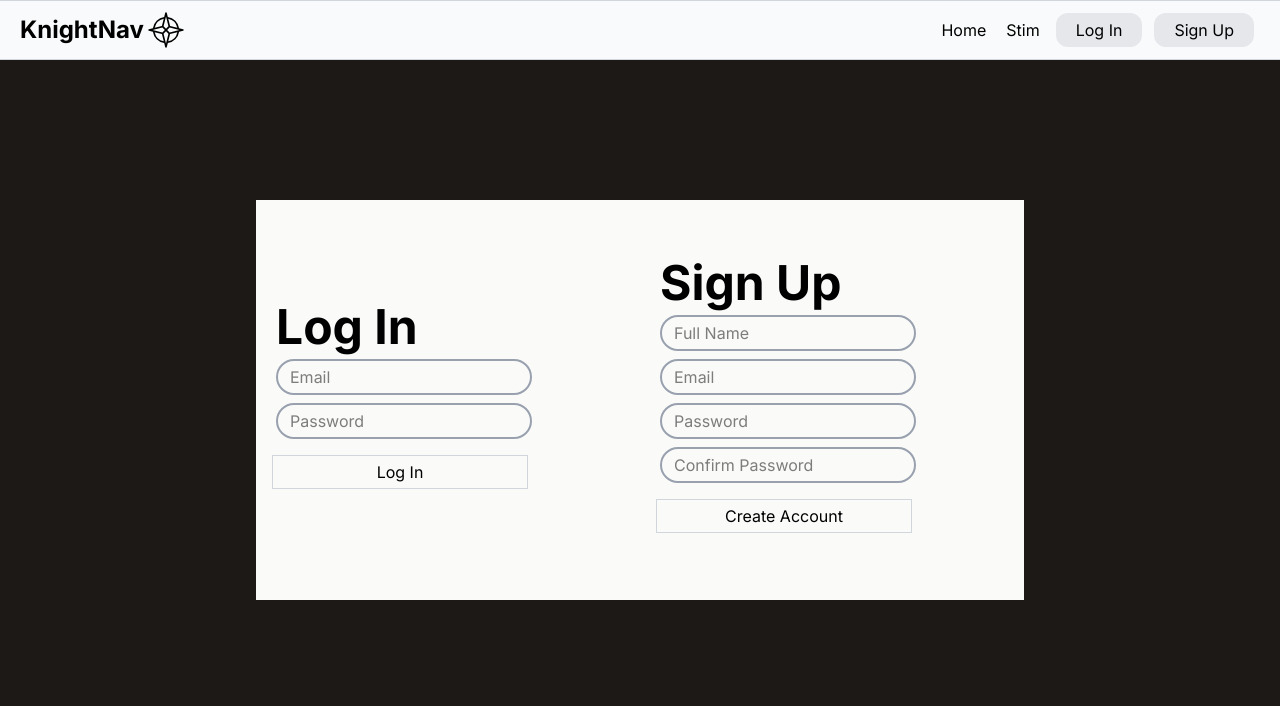
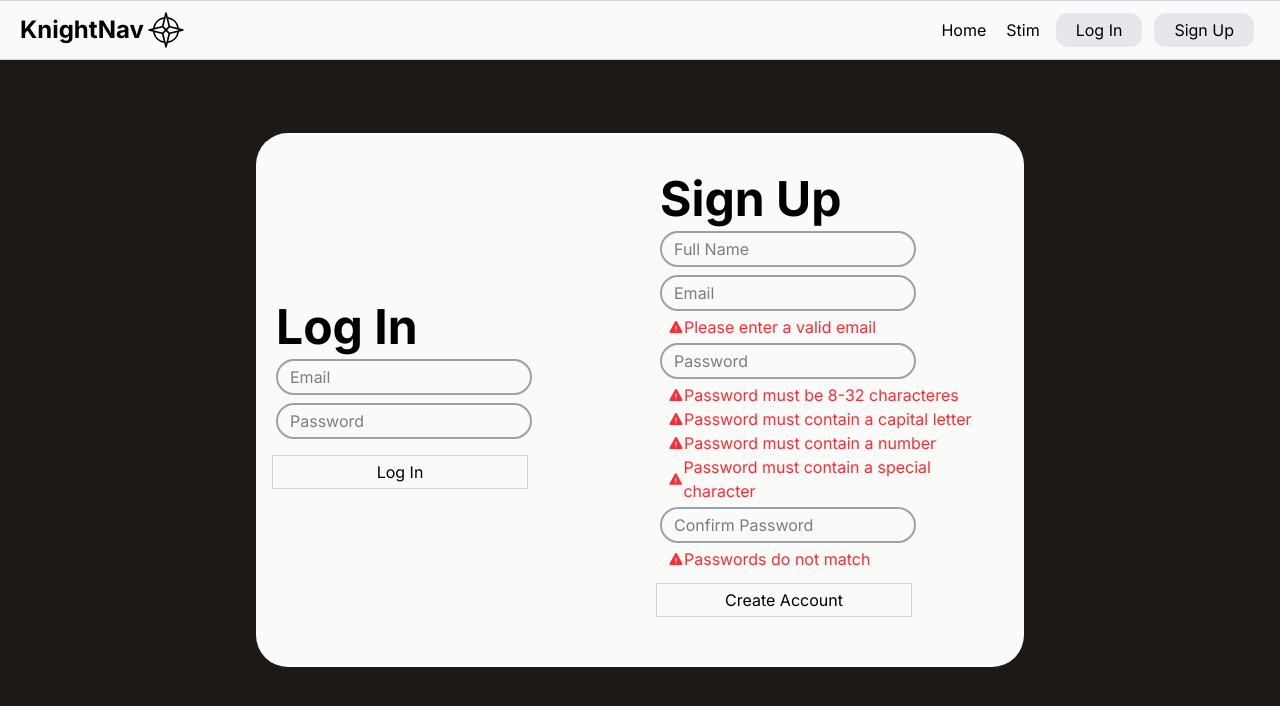
Before and after one commit to NotGuneet993/mern-proj, a React (Vite) app in the folder frontend/: page /get-started in a window 1280 px wide. Shown: the top 706 px of the page. Built offline with nearby package versions, Linux system fonts and the light colour scheme; no server answers.

Commit message:
login page sizing edits

```diff
--- a/frontend/src/components/SignUpComps.tsx
+++ b/frontend/src/components/SignUpComps.tsx
@@ -1,11 +1,25 @@
 import { FormEvent, useState } from "react";
+import { IoIosWarning, IoIosCheckmarkCircle } from "react-icons/io";
 
 export default function SignUpComps() {
 
+    // name and username
     const [name, setName] = useState('');
+
+    // email and valid email
     const [email, setEmail] = useState('');
+    const [validEmail, setValidEmail] = useState(false);
+
+    // the password must be 8-32 characteres, have a capital letter, atleast one number, and atleast one special character
     const [password, setPassword] = useState('');
+    const [pwLength, setPwLength] = useState(false);
+    const [pwCapitalLetter, setPwCapitalLetter] = useState(false);
+    const [pwNum, setPwNum] = useState(false);
+    const [pwSpecChar, setPwSpecChar] = useState(false);
+
+    // makesure passwords match
     const [password2, setPassword2] = useState('');
+    const [pwMatch, setPwMatch] = useState(false);
 
     const updateName = ({ target: { value }} : React.ChangeEvent<HTMLInputElement>) => {
         setName(value);
@@ -13,14 +27,27 @@ export default function SignUpComps() {
 
     const updateEmail = ({ target: { value }} : React.ChangeEvent<HTMLInputElement>) => {
         setEmail(value);
+        setValidEmail(() => {
+            return /^[^\s@]+@[^\s@]+\.[^\s@]+$/.test(value)
+        });
     }
 
     const updatePassword = ({ target: { value }} : React.ChangeEvent<HTMLInputElement>) => {
         setPassword(value);
+
+        setPwLength(() => value.length >=8 && value.length <= 32);
+        setPwCapitalLetter(() => /[A-Z]/.test(value));
+        setPwSpecChar(() => /[!@#$%^&*(),.?":{}|<>]/.test(value));
+        setPwNum(() => /\d/.test(value));
     }
 
     const updatePassword2 = ({ target: { value }} : React.ChangeEvent<HTMLInputElement>) => {
         setPassword2(value);
+        if(!password2) {
+            setPwMatch(false);
+        } else {
+            setPwMatch(() => password === value);
+        }
     }
 
     const handleSubmit = (event: FormEvent) => {
@@ -37,14 +64,18 @@ export default function SignUpComps() {
 
         <input name='email' value={email} onChange={updateEmail} placeholder='Email' autoComplete="off"
         className="border-2 border-gray-400 m-1 rounded-3xl px-3 py-1 w-[20vw]"/>
+        {validEmail ? <h6 className="flex text-green-600 items-center px-3"><IoIosCheckmarkCircle/> Email is valid</h6> : <h6 className="flex text-red-500 items-center px-3"><IoIosWarning/> Please enter a valid email</h6>}
 
         <input name='password' type="password" value={password} onChange={updatePassword} placeholder='Password' autoComplete="off"
         className="border-2 border-gray-400 m-1 rounded-3xl px-3 py-1 w-[20vw]"/>
+        {pwLength ? <h6 className="flex text-green-600 items-center px-3"><IoIosCheckmarkCircle/> Password must be 8-32 characteres</h6> : <h6 className="flex text-red-500 items-center px-3"><IoIosWarning/> Password must be 8-32 characteres</h6>}
+        {pwCapitalLetter ? <h6 className="flex text-green-600 items-center px-3"><IoIosCheckmarkCircle/> Password must contain a capital letter</h6> : <h6 className="flex text-red-500 items-center px-3"><IoIosWarning/> Password must contain a capital letter</h6>}
+        {pwNum ? <h6 className="flex text-green-600 items-center px-3"><IoIosCheckmarkCircle/> Password must contain a number</h6> : <h6 className="flex text-red-500 items-center px-3"><IoIosWarning/> Password must contain a number</h6>}
+        {pwSpecChar ? <h6 className="flex text-green-600 items-center px-3"><IoIosCheckmarkCircle/> Password must contain a special character</h6> : <h6 className="flex text-red-500 items-center px-3"><IoIosWarning/> Password must contain a special character</h6>}
 
         <input name='confirmPassword' type="password" value={password2} onChange={updatePassword2} placeholder='Confirm Password' autoComplete="off"
         className="border-2 border-gray-400 m-1 rounded-3xl px-3 py-1 w-[20vw]"/>
-
-        <br />
+        {pwMatch ? <h6 className="flex text-green-600 items-center px-3"><IoIosCheckmarkCircle/> Passwords match</h6> : <h6 className="flex text-red-500 items-center px-3"><IoIosWarning/> Passwords do not match</h6>}
 
         <button
             className='border-1 border-gray-300 px-2 cursor-pointer mmx-2 my-3 py-1 w-[20vw]'
--- a/frontend/src/pages/LoginPage.tsx
+++ b/frontend/src/pages/LoginPage.tsx
@@ -9,7 +9,7 @@ export default function LoginPage({ setAuth } : LoginPageProps) {
 
     return (
         <div className="bg-stone-900 flex h-screen items-center justify-center">
-            <div className="flex w-3/5 h-1/2 bg-stone-50">
+            <div className="flex w-3/5 h-2/3 bg-stone-50 rounded-4xl">
                 <div className="flex w-1/2 justify-between items-center p-4">
                     <LogInComps setAuth={setAuth}/>
                 </div>
```
